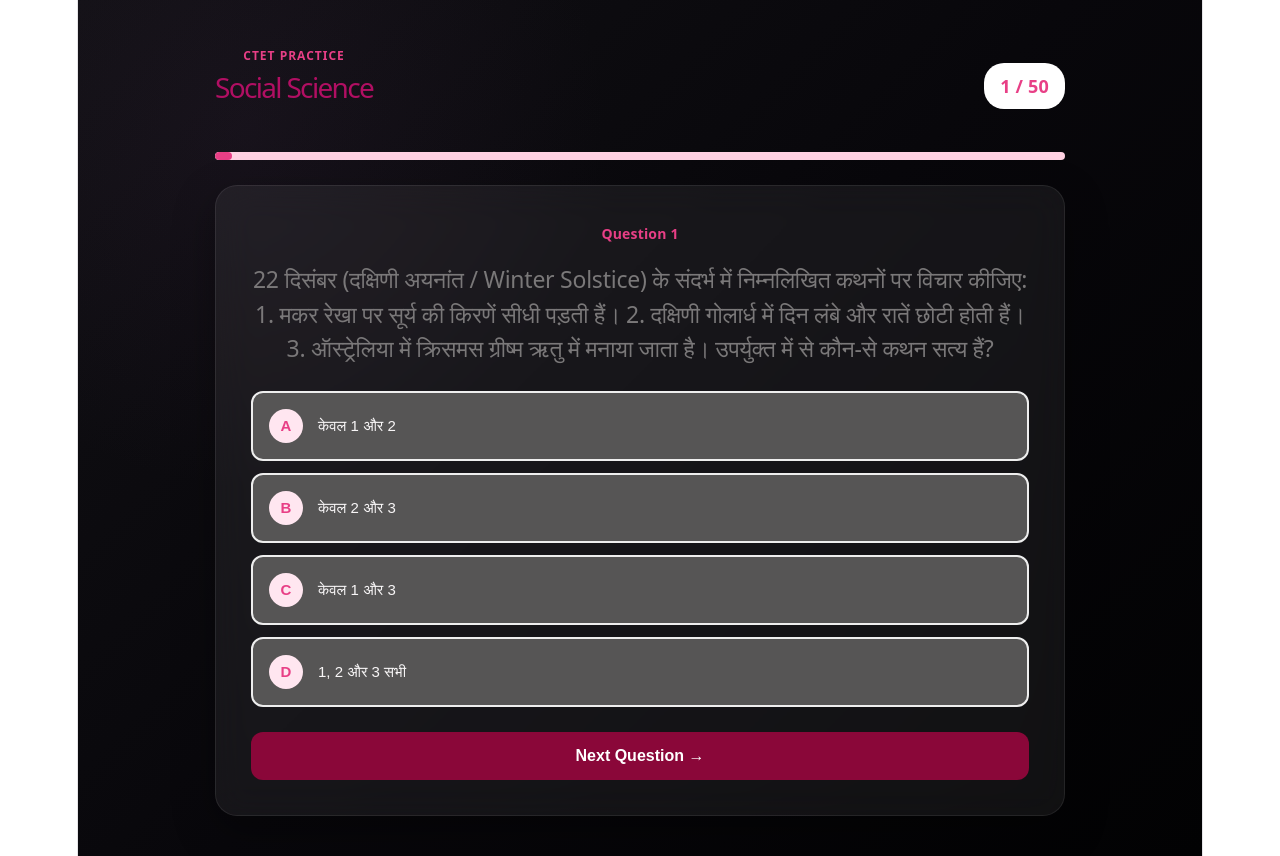
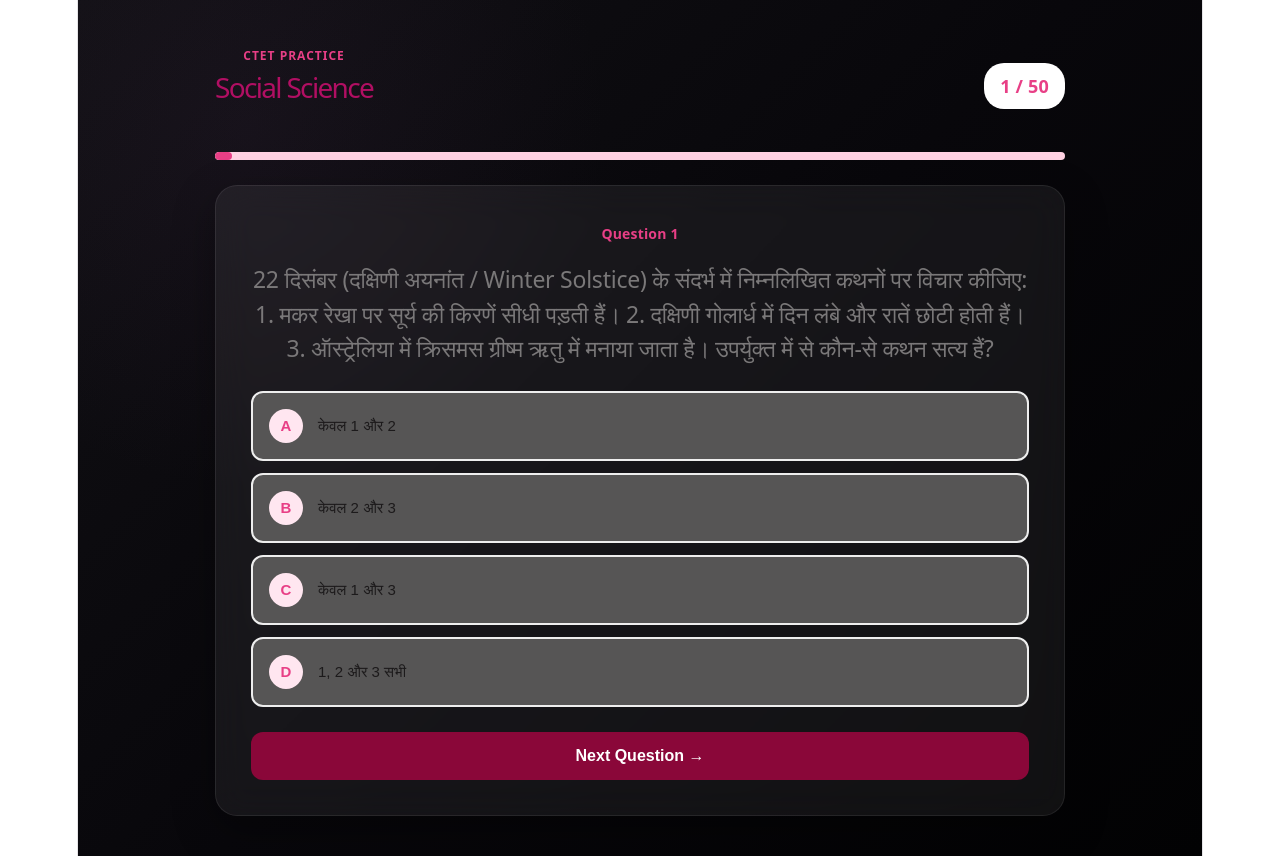
Before and after one commit to rajsingh65145-a11y/Ctet-Quiz, a React (Vite) app in the folder ctet-quiz/: page /quiz in a window 1280 px wide. Built offline with nearby package versions, Linux system fonts and the light colour scheme.

Commit message:
changesa

```diff
--- a/ctet-quiz/src/Styles/Quiz.css
+++ b/ctet-quiz/src/Styles/Quiz.css
@@ -156,7 +156,7 @@ backdrop-filter: blur(18px);
 
   background: rgb(86, 85, 85);
 
-  color: #f8f6f7;
+  color: #1c1a1b;
 
   font-size: 15px;
 
```
